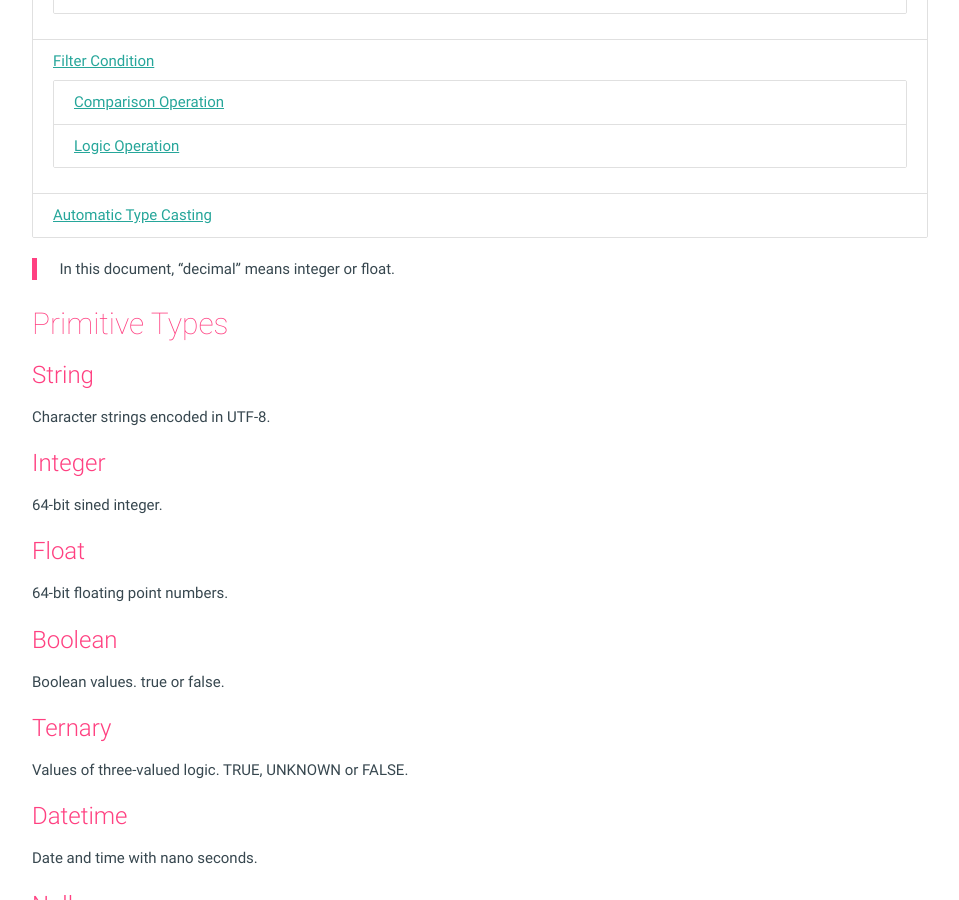
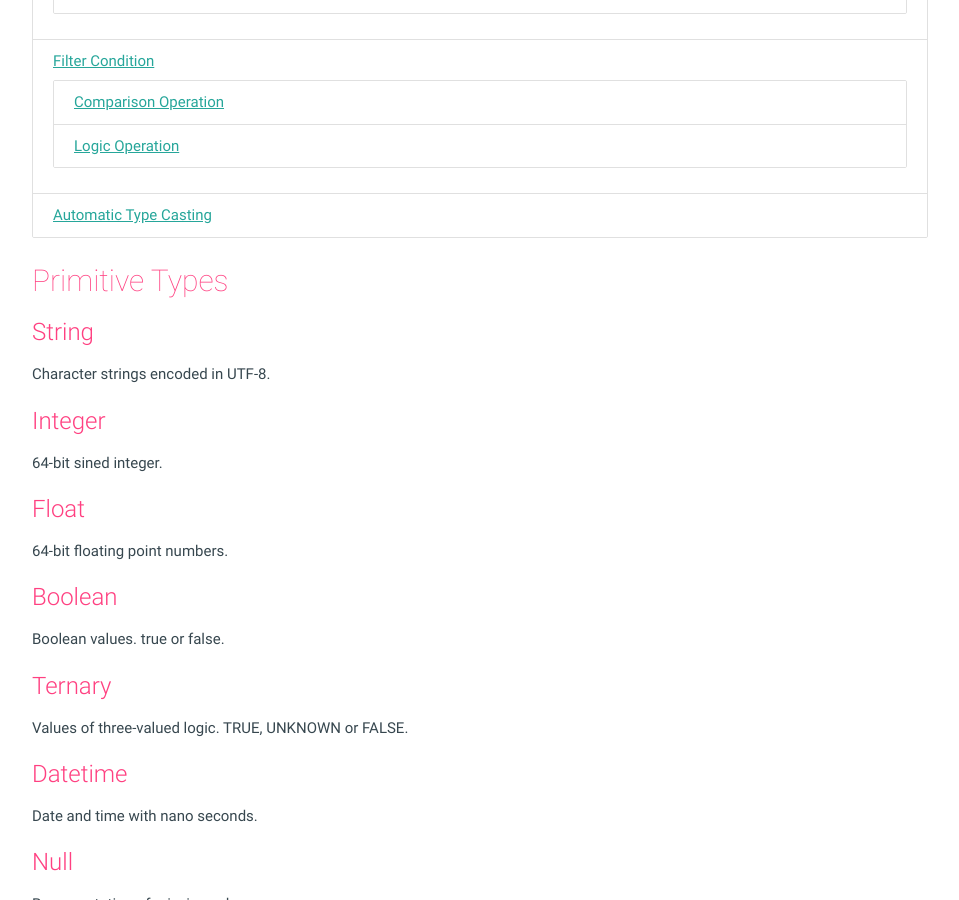
Before and after one commit to mithrandie/csvq, a Jekyll site: the page built from docs/_posts/2006-01-02-value.md, in a window 1280 px wide and 900 px high, scrolled down 1126 px. Shown: the whole window, without its empty margins (160-1119 px from the left). Built offline with Jekyll 4.4.1, drawn with Linux system fonts in a browser that asks for light colours.

Commit message:
Update docs.

```diff
--- a/docs/_posts/2006-01-02-value.md
+++ b/docs/_posts/2006-01-02-value.md
@@ -29,9 +29,6 @@ category: reference
   * [Comparison Operation](#comparison_operation)
   * [Logic Operation](#logic_operation)
 * [Automatic Type Casting](#automatic_type_casting)
-
-
-> In this document, "decimal" means integer or float.
 
 
 ## Primitive Types
```
